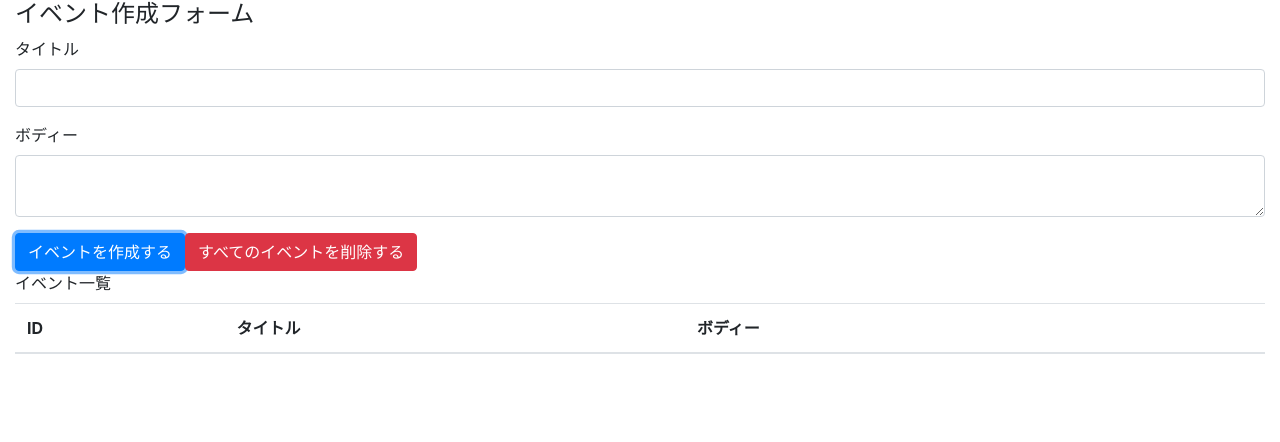
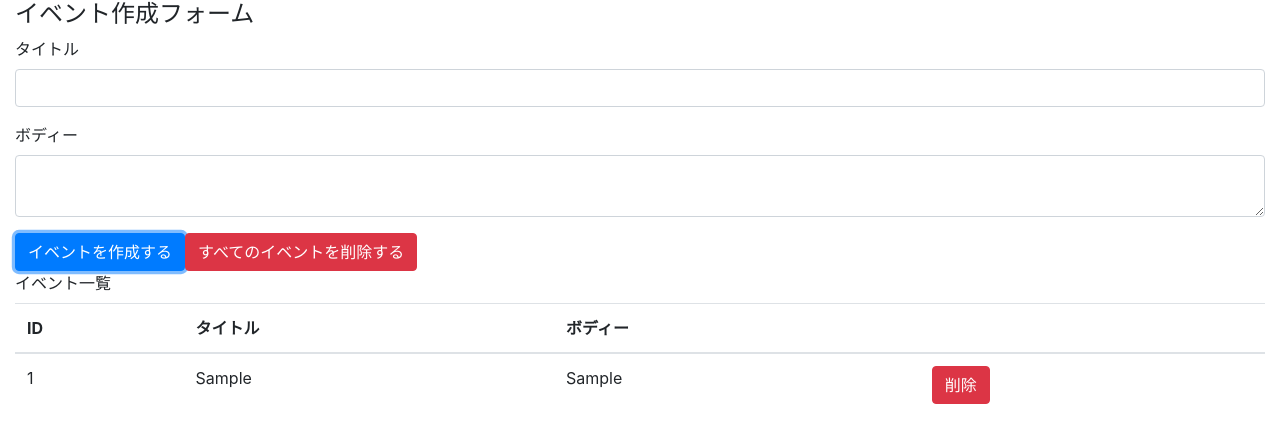
Before and after one commit to neko200517/react-hooks-101, a React (Create React App) app: page / in a window 1280 px wide. Both pictures are taken after typing "Sample", "Sample" into the empty fields and a click on the button "イベントを作成する". Shown: the top 442 px of the page. Built offline with nearby package versions, Linux system fonts and the light colour scheme.

Commit message:
dispaly events, refactor...

```diff
--- a/src/components/App.js
+++ b/src/components/App.js
@@ -1,6 +1,8 @@
 import React, { useReducer, useState } from 'react';
 
 import 'bootstrap/dist/css/bootstrap.min.css';
+
+import Event from './Event';
 
 import reducer from '../reducers';
 
@@ -18,6 +20,13 @@
     });
     setTitle('');
     setBody('');
+  };
+
+  const deleteAllEvents = (e) => {
+    e.preventDefault();
+    dispatch({
+      type: 'DELETE_ALL_EVENT',
+    });
   };
 
   return (
@@ -48,7 +57,9 @@
           <button className='btn btn-primary' onClick={addEvent}>
             イベントを作成する
           </button>
-          <button className='btn btn-danger'>すべてのイベントを削除する</button>
+          <button className='btn btn-danger' onClick={deleteAllEvents}>
+            すべてのイベントを削除する
+          </button>
 
           <div className='form-group'>
             <label htmlFor='formEventBody'>イベント一覧</label>
@@ -61,6 +72,11 @@
                   <th></th>
                 </tr>
               </thead>
+              <tbody>
+                {state.map((event, index) => (
+                  <Event key={index} event={event} dispatch={dispatch} />
+                ))}
+              </tbody>
             </table>
           </div>
         </form>
--- /dev/null
+++ b/src/components/Event.js
@@ -0,0 +1,30 @@
+import React from 'react';
+
+const Event = ({ event, dispatch }) => {
+  const id = event.id;
+  const handleClickDeleteButton = () => {
+    dispatch({
+      type: 'DELETE_EVENT',
+      id,
+    });
+  };
+
+  return (
+    <tr>
+      <td>{id}</td>
+      <td>{event.title}</td>
+      <td>{event.body}</td>
+      <td>
+        <button
+          type='button'
+          className='btn btn-danger'
+          onClick={handleClickDeleteButton}
+        >
+          削除
+        </button>
+      </td>
+    </tr>
+  );
+};
+
+export default Event;
--- a/src/reducers/index.js
+++ b/src/reducers/index.js
@@ -6,7 +6,7 @@
       let id = length <= 0 ? 1 : state[length - 1].id + 1;
       return [...state, { id, ...event }];
     case 'DELETE_EVENT':
-      return state;
+      return state.filter((item) => item.id !== action.id);
     case 'DELETE_ALL_EVENT':
       return [];
     default:
```
